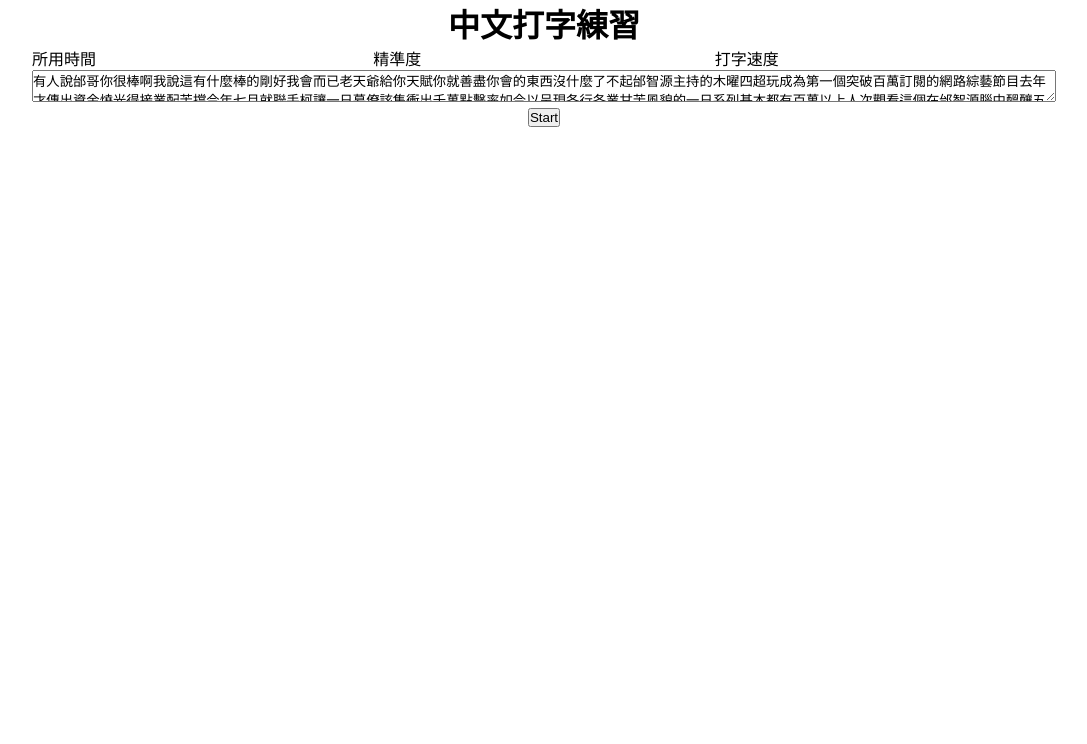
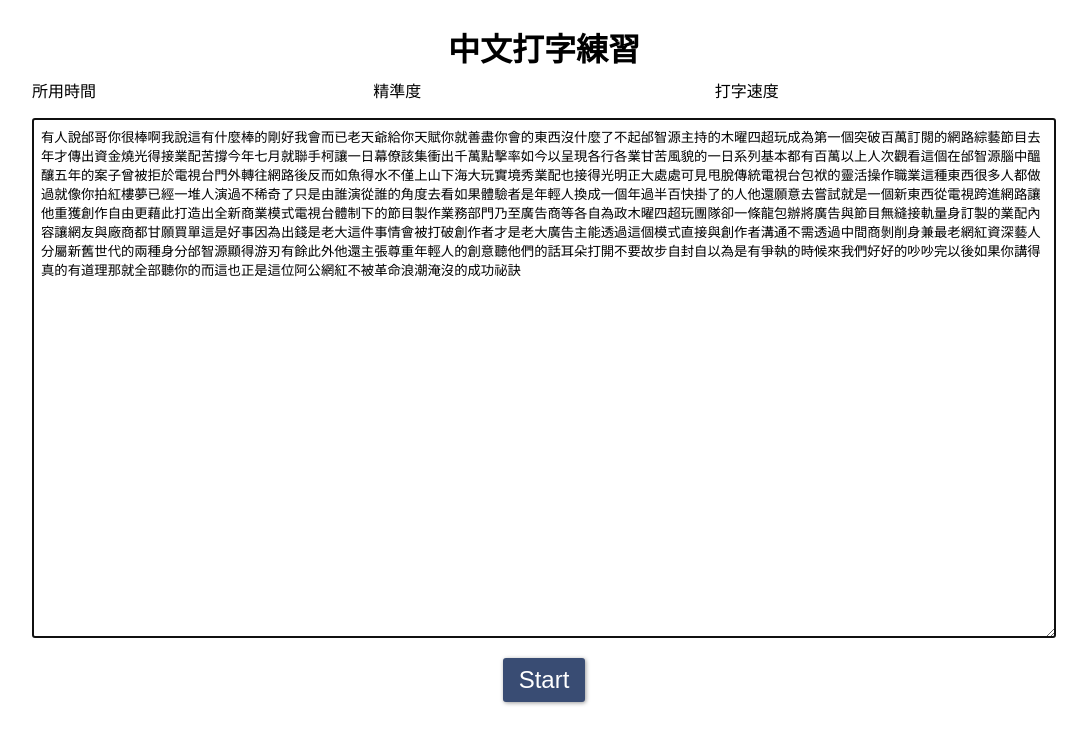
Before and after one commit to neshamah0000/typing, a React (Create React App) app: page / in a window 1280 px wide. Shown: the top 744 px of the page, without its empty margins (96-1183 px from the left). Built offline with nearby package versions, Linux system fonts and the light colour scheme.

Commit message:
hide hints by clicking blank area

```diff
--- a/src/App.js
+++ b/src/App.js
@@ -10,8 +10,26 @@ function App() {
   const [inputZone, setInputZone] = useState("");
   const [start, setStart] = useState(false);
   const [selected, setSelected] = useState(null);
+  const [clickBlankCount, setClickBlankCount] = useState(0);
 
-  const alterSelected = idx => setSelected(idx === selected ? null : idx);
+  const alterSelected = idx => {
+    setSelected(idx === selected ? null : idx);
+    setClickBlankCount(0);
+  };
+  const updateState = () => {
+    setStart(!start);
+    if (start === false) {
+      setSelected(null);
+      setInputZone("");
+    }
+  };
+  const clickBlank = () => {
+    setClickBlankCount(clickBlankCount + 1);
+    if (clickBlankCount > 0) {
+      setClickBlankCount(0);
+      setSelected(null);
+    }
+  };
 
   return (
     <div className="App">
@@ -24,22 +42,20 @@ function App() {
         </div>
         {start ? null : (
           <textarea
+            autoFocus
             className="inputcontent"
             value={content}
             onChange={e => setContent(e.target.value)}
+            placeholder="在此貼上練習材料"
           ></textarea>
         )}
-        <button
-          onClick={() => {
-            setStart(!start);
-            if (start === false) setSelected(null);
-          }}
-        >
+        <button onClick={() => updateState()} disabled={!content.length}>
           {start ? "Puase" : "Start"}
         </button>
         {start ? (
           <div className="inputarea">
             <textarea
+              autoFocus
               id="arena"
               value={inputZone}
               onChange={e => setInputZone(e.target.value)}
@@ -48,7 +64,7 @@ function App() {
               <SelectedContext.Provider
                 value={{ selected: selected, setSelected: alterSelected }}
               >
-                <div className="mainarticle">
+                <div className="mainarticle" onClick={() => clickBlank()}>
                   {content.split("").map((text, idx) => {
                     return text.match(/\n/g) ? (
                       <br key={idx} />
--- a/src/App.scss
+++ b/src/App.scss
@@ -16,7 +16,7 @@ html {
 .App {
   text-align: center;
   width: 80%;
-  margin: auto;
+  margin: 1.5rem auto;
 }
 
 .stat {
@@ -24,15 +24,46 @@ html {
   grid-template-columns: repeat(3, 1fr);
   grid-template-rows: auto;
   justify-items: start;
+  margin-top: 0.5rem;
 }
 
 .inputcontent {
   width: 100%;
+  margin: 1rem 0;
+  height: 65vh;
+  padding: 0.5rem;
+}
+
+button {
+  padding: 0.5rem 1rem;
+  border: none;
+  cursor: pointer;
+  background-color: #394c73;
+  color: white;
+  font-size: 1.5rem;
+  border-radius: 3px;
+  transition: background-color 0.2s;
+  box-shadow: 1px 1px 4px rgba(0, 0, 0, 0.4);
+
+  &:hover {
+    background-color: #0d87e9;
+  }
+
+  &:disabled,
+  &[disabled] {
+    opacity: 0.5;
+    cursor: inherit;
+
+    &:hover {
+      background-color: #394c73;
+    }
+  }
 }
 
 .inputarea {
   position: relative;
-  border: 1px solid red;
+  border: 5px solid #0096cd;
+  margin-top: 1rem;
 
   .mainarticle {
     font-size: 2rem;
--- a/src/component/character/character.styles.scss
+++ b/src/component/character/character.styles.scss
@@ -4,5 +4,7 @@
   img {
     position: absolute;
     z-index: 10;
+    bottom: 100%;
+    left: 0;
   }
 }
```
